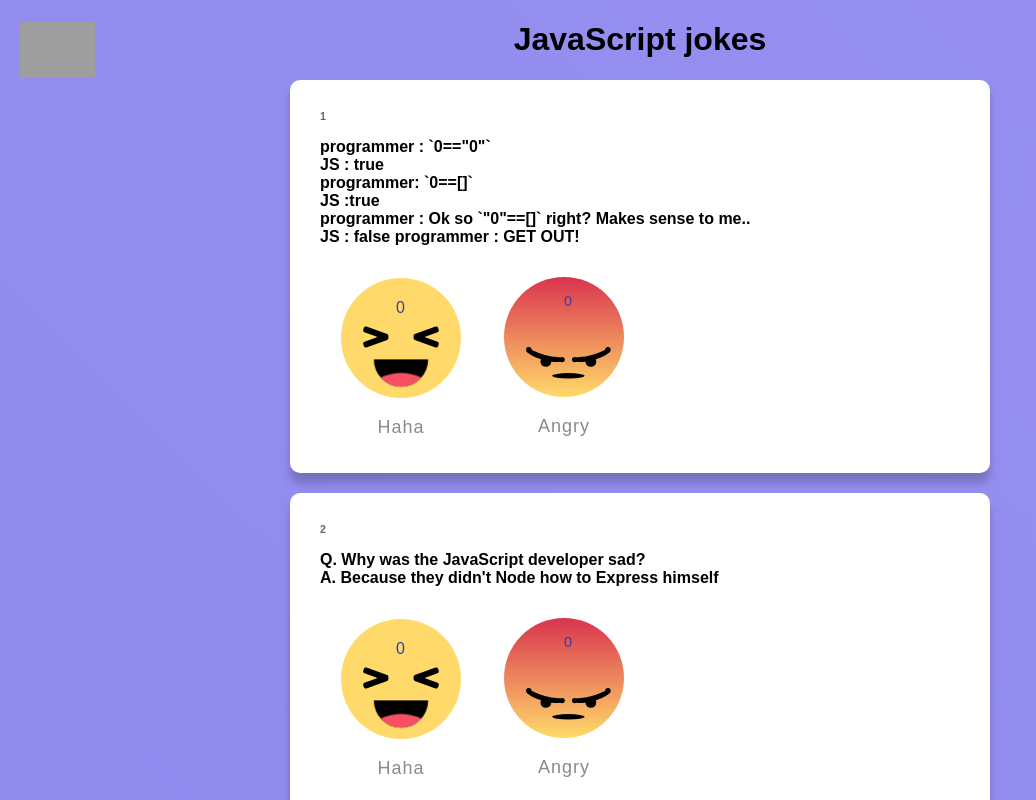
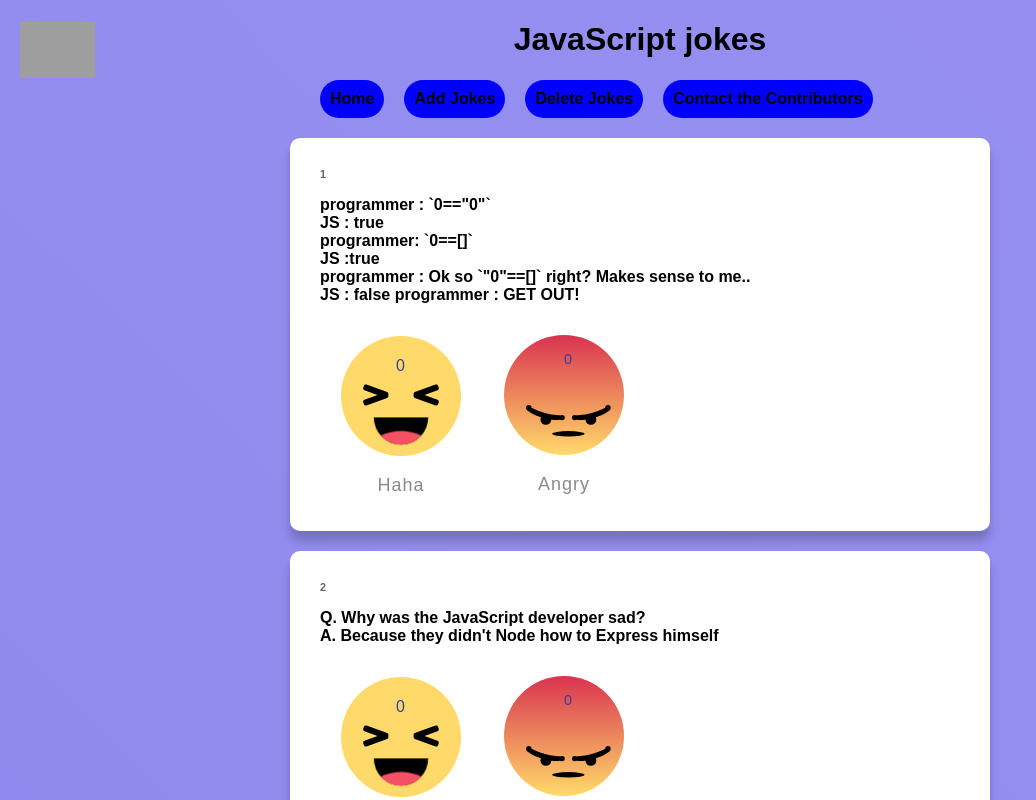
Before and after one commit to mohitrakhade20/javascript-jokes, a React (Create React App) app in the folder ReactUI/: page / in a window 1280 px wide. Shown: the top 800 px of the page, without its empty margins (0-1036 px from the left). Built offline with nearby package versions, Linux system fonts and the light colour scheme; grey boxes are pictures that could not be loaded; a web font is replaced by a local one.

Commit message:
new navBar added and removed unneccessary imports

```diff
--- a/ReactUI/src/App.js
+++ b/ReactUI/src/App.js
@@ -1,7 +1,11 @@
 import Jokes from "./components/Jokes";
 
 function App() {
-  return <Jokes />;
+  return(
+  <div>
+    <Jokes />
+  </div>
+  );
 }
 
 export default App;
--- a/ReactUI/src/Data/data.js
+++ b/ReactUI/src/Data/data.js
@@ -93,7 +93,7 @@ export const jokes = [
     },
     {
         id:'24',
-        joke:'Q: Why did the jQuery developer never have financial problems?\nA: Because he was in \$.noConflict() mode'
+        joke:'Q: Why did the jQuery developer never have financial problems?\nA: Because he was in $.noConflict() mode'
     },
     {
         id:'25',
--- a/ReactUI/src/components/Cards.js
+++ b/ReactUI/src/components/Cards.js
@@ -1,4 +1,3 @@
-import react from 'react';
 import '../assets/Cards.css'
 import {jokes} from '../Data/data.js';
 import '../assets/emoji.scss';
--- a/ReactUI/src/components/Jokes.js
+++ b/ReactUI/src/components/Jokes.js
@@ -1,18 +1,15 @@
-import { render } from "@testing-library/react";
-import react from "react";
 import Cards from "./Cards";
 import "../assets/Jokes.css";
 import Nav from "./Nav";
+import NavBar from "./NavBar";
+
 
 function Jokes() {
   return (
     <div>
       <h1>JavaScript jokes</h1>
+      <NavBar />
       <Nav />
-      {/* <img
-        src="https://upload.wikimedia.org/wikipedia/commons/thumb/9/99/Unofficial_JavaScript_logo_2.svg/1024px-Unofficial_JavaScript_logo_2.svg.png"
-        alt="js logo"
-      ></img> */}
       <Cards />
     </div>
   );
--- a/ReactUI/src/components/Nav.js
+++ b/ReactUI/src/components/Nav.js
@@ -1,4 +1,3 @@
-import { React } from "react";
 import "./Nav.css";
 
 function Nav() {
--- /dev/null
+++ b/ReactUI/src/components/NavBar.js
@@ -0,0 +1,13 @@
+function navBar() {
+  return (
+    <div>
+        <ul>
+          <li><a>Home</a></li>
+          <li><a>Add Jokes</a></li>
+          <li><a>Delete Jokes</a></li>
+          <li><a>Contact the Contributors</a></li>
+        </ul>
+    </div>
+  );
+}
+export default navBar;
--- a/ReactUI/src/index.css
+++ b/ReactUI/src/index.css
@@ -1,13 +1,30 @@
 body {
   margin: 0;
-  font-family: -apple-system, BlinkMacSystemFont, 'Segoe UI', 'Roboto', 'Oxygen',
-    'Ubuntu', 'Cantarell', 'Fira Sans', 'Droid Sans', 'Helvetica Neue',
+  font-family: -apple-system, BlinkMacSystemFont, "Segoe UI", "Roboto", "Oxygen",
+    "Ubuntu", "Cantarell", "Fira Sans", "Droid Sans", "Helvetica Neue",
     sans-serif;
   -webkit-font-smoothing: antialiased;
   -moz-osx-font-smoothing: grayscale;
 }
 
 code {
-  font-family: source-code-pro, Menlo, Monaco, Consolas, 'Courier New',
+  font-family: source-code-pro, Menlo, Monaco, Consolas, "Courier New",
     monospace;
 }
+ul {
+  list-style-type: none;
+}
+
+ul {
+  display: flex;
+}
+
+ul li {
+  background-color: blue;
+  padding: 10px;
+  margin: 0 10px;
+  border-radius: 45px;
+}
+ul li a {
+  font-weight: bold;
+}
```
Also changed, not shown: 1 other file (tests, documents, lock files or other folders).
